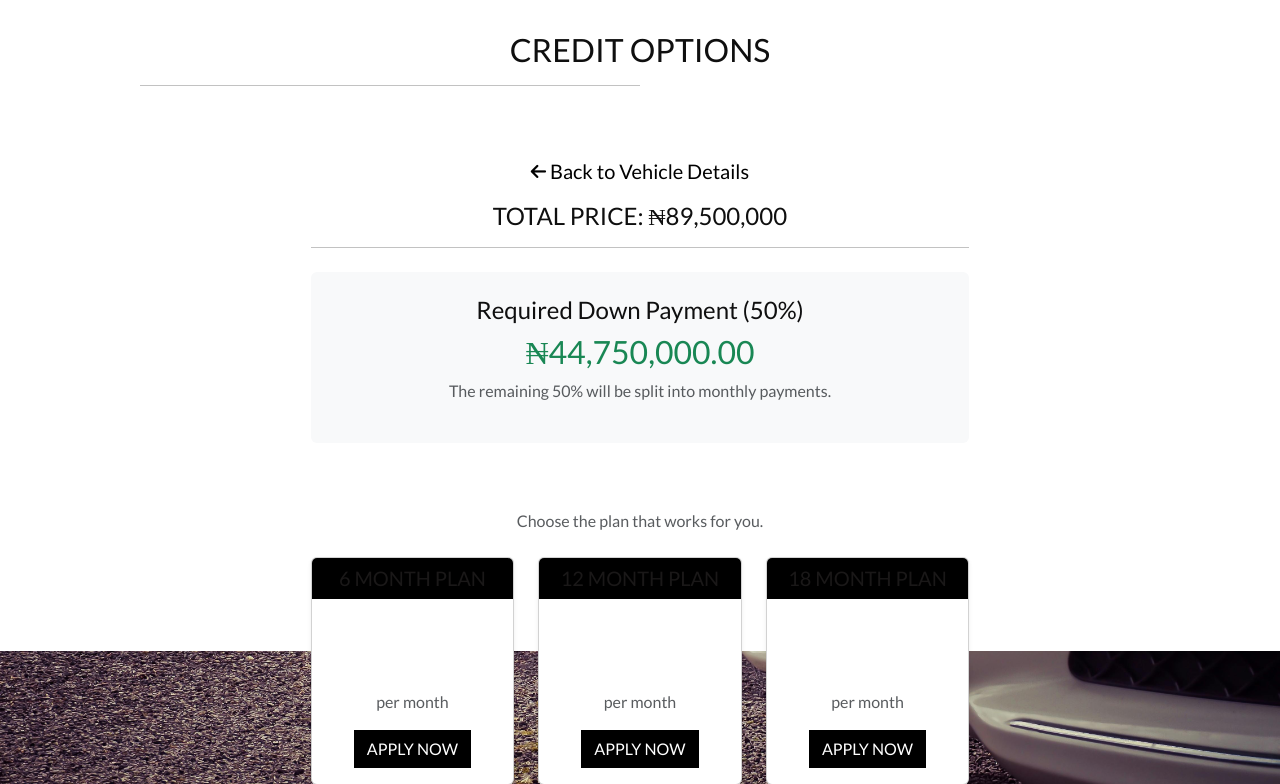
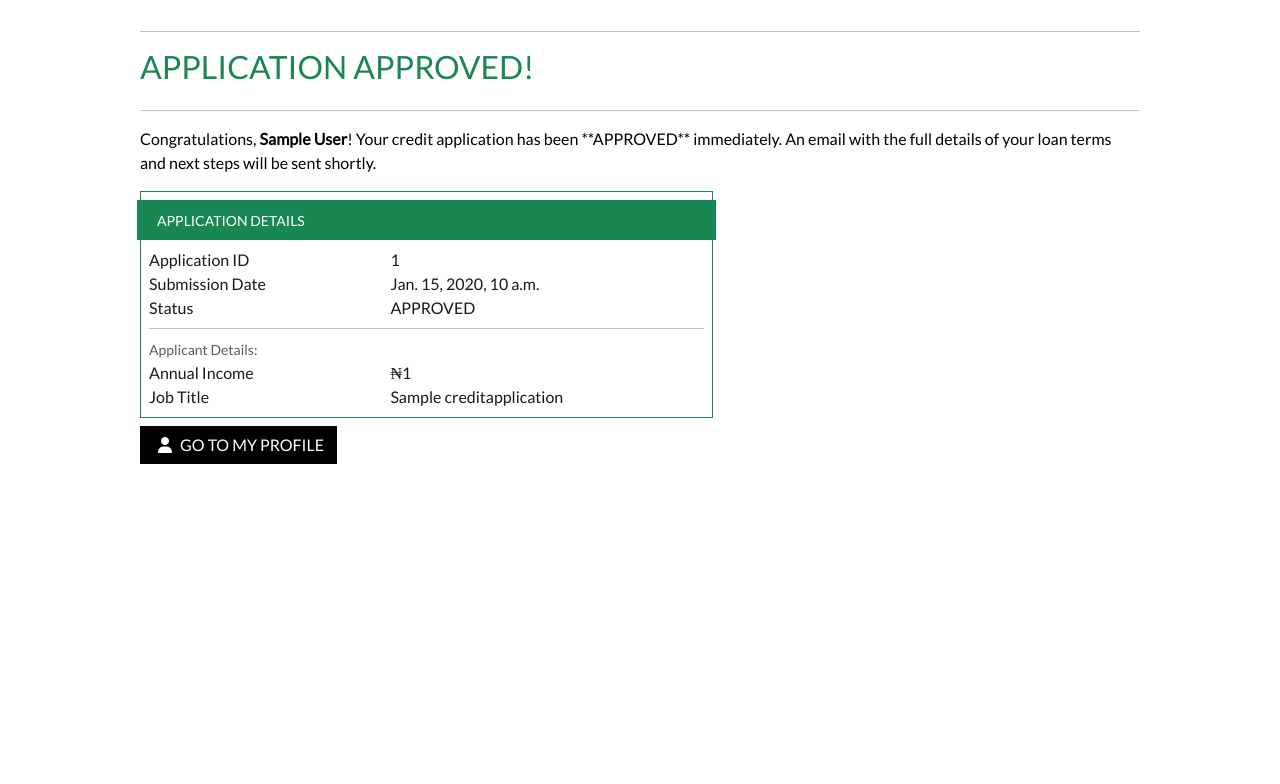
Before and after one commit to Kc-Vic/av_autohub, a Django app: page /credit/1/ in a window 1280 px wide. Shown: the part 149-933 px from the top of the page. After the commit the page ends 613 px from the top, so only its background shows below. Run offline with Django 3.2, Linux system fonts and the light colour scheme; a user stored in the database is signed in; data comes from the database, SQL or seed files in the repository; tables that the repository leaves empty hold one stand-in row (values such as "Sample post"); parts of the project's set-up code (start-up, migrations or seed data) failed here and were passed over; some libraries are stand-ins or nearby versions.

Commit message:
Updatded credit page. Attempted to customise credit page to handle media uploads

```diff
--- /dev/null
+++ b/credit/templates/credit/credit_approved.html
@@ -0,0 +1,117 @@
+{% extends "base.html" %}
+{% load static %}
+{% load humanize %}
+
+{% block extra_css %}
+    <!-- Reusing checkout CSS for consistent confirmation styling -->
+    <link rel="stylesheet" href="{% static 'checkout/css/checkout.css' %}">
+{% endblock %}
+
+{% block page_header %}
+    <div class="container header-container">
+        <div class="row">
+            <div class="col"></div>
+        </div>
+    </div>
+{% endblock %}
+
+{% block content %}
+    <div class="overlay"></div>
+    <div class="container">
+        <div class="row">
+            <div class="col">
+                <hr>
+                <!-- Large, positive heading -->
+                <h2 class="logo-font mb-4 text-success">Application Approved!</h2>
+                <hr>
+                <p class="text-black">
+                    Congratulations, <strong>{{ application.full_name }}</strong>! Your credit application has been **APPROVED** immediately.
+                    An email with the full details of your loan terms and next steps will be sent shortly.
+                </p>
+            </div>
+        </div>
+
+        <div class="row">
+            <div class="col-12 col-lg-7">
+                <div class="order-confirmation-wrapper p-2 border border-success">
+                    <div class="row bg-success text-white p-2 mb-2">
+                        <div class="col">
+                            <small class="text-uppercase font-weight-bold">Application Details</small>
+                        </div>
+                    </div>
+
+                    <!-- Application ID -->
+                    <div class="row">
+                        <div class="col-12 col-md-5">
+                            <p class="mb-0 text-black font-weight-bold">Application ID</p>
+                        </div>
+                        <div class="col-12 col-md-7 text-md-right">
+                            <p class="mb-0">{{ application.application_id }}</p>
+                        </div>
+                    </div>
+
+                    <!-- Date Submitted -->
+                    <div class="row">
+                        <div class="col-12 col-md-5">
+                            <p class="mb-0 text-black font-weight-bold">Submission Date</p>
+                        </div>
+                        <div class="col-12 col-md-7 text-md-right">
+                            <p class="mb-0">{{ application.created_at }}</p>
+                        </div>
+                    </div>
+
+                    <!-- Application Status -->
+                    <div class="row">
+                        <div class="col-12 col-md-5">
+                            <p class="mb-0 text-black font-weight-bold">Status</p>
+                        </div>
+                        <div class="col-12 col-md-7 text-md-right">
+                            <p class="mb-0 text-success font-weight-bold">{{ application.status|upper }}</p>
+                        </div>
+                    </div>
+
+                    <hr class="my-2">
+
+                    <!-- Applicant Info -->
+                    <div class="row">
+                        <div class="col">
+                            <small class="text-muted">Applicant Details:</small>
+                        </div>
+                    </div>
+
+                    <div class="row">
+                        <div class="col-12 col-md-5">
+                            <p class="mb-0 text-black font-weight-bold">Annual Income</p>
+                        </div>
+                        <div class="col-12 col-md-7 text-md-right">
+                            <!-- Displaying income with currency format -->
+                            <p class="mb-0">₦{{ application.annual_income | intcomma}}</p>
+                        </div>
+                    </div>
+
+                    <div class="row">
+                        <div class="col-12 col-md-5">
+                            <p class="mb-0 text-black font-weight-bold">Job Title</p>
+                        </div>
+                        <div class="col-12 col-md-7 text-md-right">
+                            <p class="mb-0">{{ application.job_business_title }}</p>
+                        </div>
+                    </div>
+
+                </div>
+            </div>
+        </div>
+
+        <!-- Call to Action -->
+        <div class="row">
+            <div class="col-12 col-lg-7 text-right">
+                <a href="{% url 'profile' %}" class="btn btn-black rounded-0 my-2">
+                    <span class="icon mr-2">
+                        <i class="fas fa-user"></i>
+                    </span>
+                    <span class="text-uppercase">Go to My Profile</span>
+                </a>
+            </div>
+        </div>
+    </div>
+{% endblock %}
--- a/credit/templates/credit/credit_options.html
+++ b/credit/templates/credit/credit_options.html
@@ -1,59 +1,71 @@
 {% extends "base.html" %}
 {% load static %}
-{% load humanize %} {% block page_header %}
-<div class="container header-container">
-    <div class="row">
-        <div class="col text-center mt-3">
-            <h2 class="logo-font">Credit Options</h2>
-            <hr class="w-50 mb-1">
-        </div>
-    </div>
-</div>
+{% load humanize %}
+
+{% block extra_css %}
+    <link rel="stylesheet" href="{% static 'checkout/css/checkout.css' %}">
 {% endblock %}
 
 {% block content %}
     <div class="overlay"></div>
     <div class="container">
         <div class="row">
-        <div class="col-12 col-md-10 offset-md-1 col-lg-8 offset-lg-2 text-center">
-
-            <h3 class="mt-4">{{ product.title }}</h3>
-            <p class="lead text-muted">
-                <a href="{% url 'product_detail' product.id %}" class="text-decoration-none text-black">
-                    <i class="fas fa-arrow-left fa-sm"></i> Back to Vehicle Details
-                </a>
-            </p>
-            <h4 class="logo-font">Total Price: ₦{{ product.price|intcomma }}</h4>
+            <div class="col-12 col-md-8 offset-md-2">
+                <hr>
+                <h2 class="logo-font mb-4">Credit Options</h2>
                 <hr>
 
-            <div class="my-4 p-4 bg-light rounded">
-                <h4>Required Down Payment (50%)</h4>
-                <h2 class="font-weight-bold logo-font text-success">₦{{ down_payment|intcomma }}</h2>
-                <p class="text-muted">The remaining 50% will be split into monthly payments.</p>
+                <p class="lead text-center">
+                    Financing Options for: <strong>{{ product.title }}</strong> (Total Price: ₦{{ product.price|intcomma }})
+                </p>
+
+                <div class="card my-4 border-info">
+                    <div class="card-header bg-info text-white text-center">
+                        <h5 class="mb-0">Summary & Initial Payment</h5>
+                    </div>
+                    <div class="card-body">
+                        <p class="mb-1">Minimum Down Payment (50%):</p>
+                        <h4 class="text-info">₦{{ down_payment|intcomma }}</h4>
+                        <p class="small text-muted">The remaining balance will be financed.</p>
+                    </div>
                 </div>
 
-            <h3 class="logo-font">Your Payment Plan Options</h3>
-            <p class="text-muted">Choose the plan that works for you.</p>
+                <h3 class="logo-font mt-5 mb-3 text-center">Monthly Payment Plans</h3>
 
-            <div class="row mt-4 mb-5">
-
+                <div class="row">
                     {% for option in options %}
-                <div class="col-md-4 mb-4">
-                    <div class="card h-100 shadow-sm">
-                        <div class="card-header bg-black text-white">
-                            <h5 class="logo-font mb-0">{{ option.duration }} Month Plan</h5>
-                        </div>
+                    <div class="col-12 col-md-4 mb-4">
+                        <div class="card text-center h-100 shadow-sm">
                             <div class="card-body">
-                            <h3 class="logo-font font-weight-bold">
-                                ₦{{ option.payment|floatformat:2|intcomma }}
+                                <h5 class="card-title text-black">
+                                    {{ option.duration }} Months
+                                </h5>
+                                <p class="card-text text-muted small">
+                                    Financing over:
+                                </p>
+                                <hr>
+                                <h3 class="text-success">
+                                    ₦{{ option.payment|floatformat:"0"|intcomma }}
                                 </h3>
-                            <p class="text-muted">per month</p>
-                            <a href="{% url 'credit_application' %}" class="btn btn-black rounded-0 text-uppercase">Apply Now</a>
+                                <p class="card-text small text-muted">
+                                    per month (Estimate)
+                                </p>
                             </div>
                         </div>
                     </div>
                     {% endfor %}
+                </div>
 
+                <div class="text-center mt-5">
+                    <p class="lead">Ready to proceed?</p>
+                    <!-- Link to the main application form -->
+                    <a href="{% url 'credit_application' %}" class="btn btn-black btn-lg rounded-0 text-uppercase">
+                        Start Full Application
+                    </a>
+
+                    <a href="{% url 'products' %}" class="btn btn-outline-black btn-lg rounded-0 text-uppercase ml-3">
+                        Continue Browsing
+                    </a>
                 </div>
 
             </div>
--- a/credit/urls.py
+++ b/credit/urls.py
@@ -2,6 +2,7 @@ from django.urls import path
 from . import views
 
 urlpatterns = [
-    path('<int:product_id>/', views.credit_options_view, name='credit_options'),
+    path('options/<int:product_id>/', views.credit_options_view, name='credit_options'),
     path('application/', views.credit_application_view, name='credit_application'),
+    path('<str:application_id>/', views.credit_application_detail_view, name='credit_application_detail'),
 ]
--- a/credit/views.py
+++ b/credit/views.py
@@ -1,4 +1,4 @@
-from django.shortcuts import render, get_object_or_404
+from django.shortcuts import render, redirect, get_object_or_404
 from products.models import Product  # Import your Product model
 from decimal import Decimal
 from django.contrib import messages
@@ -95,3 +95,31 @@ def credit_application_view(request):
         'form': form,
     }
     return render(request, 'credit/application.html', context)
+
+@login_required
+def credit_application_detail_view(request, application_id):
+    """
+    Shows the status page for a single credit application.
+    The template rendered is dynamically chosen based on the application's status.
+    """
+
+    # Securely retrieve the application, ensuring it belongs to the logged-in user
+    application = get_object_or_404(
+        CreditApplication,
+        application_id=application_id,
+        user=request.user
+    )
+
+    # Determine the template based on the status
+    if application.status == 'Approved':
+        template_name = 'credit/credit_approved.html'
+    elif application.status == 'Rejected':
+        template_name = 'credit/credit_denied.html'
+    else: # 'Pending' or any other status
+        template_name = 'credit/credit_pending.html'
+
+    context = {
+        'application': application
+    }
+
+    return render(request, template_name, context)
--- a/products/templates/products/product_detail.html
+++ b/products/templates/products/product_detail.html
@@ -41,7 +41,7 @@
                     <hr>
                     <p class="mt-3">{{ product.description }}</p>
                     {% if product.credit_available == True %}
-                        <small class="text-muted"><i class="fas fa-star mr-1"></i><a href="{% url 'credit_options' product.id %}">Check Credit Options</a></small>
+                        <small class="text-muted"><i class="fas fa-star mr-1"></i><a href="{% url 'credit_options' product.pk %}">Check Credit Options</a></small>
                     {% else %}
                         <small class="text-muted">Credit Unavailable</small>
                     {% endif %}
--- a/profiles/urls.py
+++ b/profiles/urls.py
@@ -4,4 +4,5 @@ from . import views
 urlpatterns = [
     path('', views.profile, name='profile'),
     path('order_history/<order_number>', views.order_history, name='order_history'),
+    path('credit_history/<application_id>', views.credit_history, name='credit_history'),
 ]
```
Also changed, not shown: credit/models.py (+18 -0 lines), credit/templates/credit/credit_denied.html (added, +121 -0 lines), credit/templates/credit/credit_pending.html (added, +118 -0 lines), profiles/templates/profiles/profile.html (+34 -0 lines), profiles/views.py (+16 -0 lines), credit/migrations/0002_creditapplication_application_id.py (added), media/credit_documents/Dimensions.jpg (added), media/credit_documents/Dimensions_azRmTiR.jpg (added), profiles/migrations/0002_auto_20251125_0210.py (added), 4 other files. Lines whose indentation alone changed are shown as unchanged.
